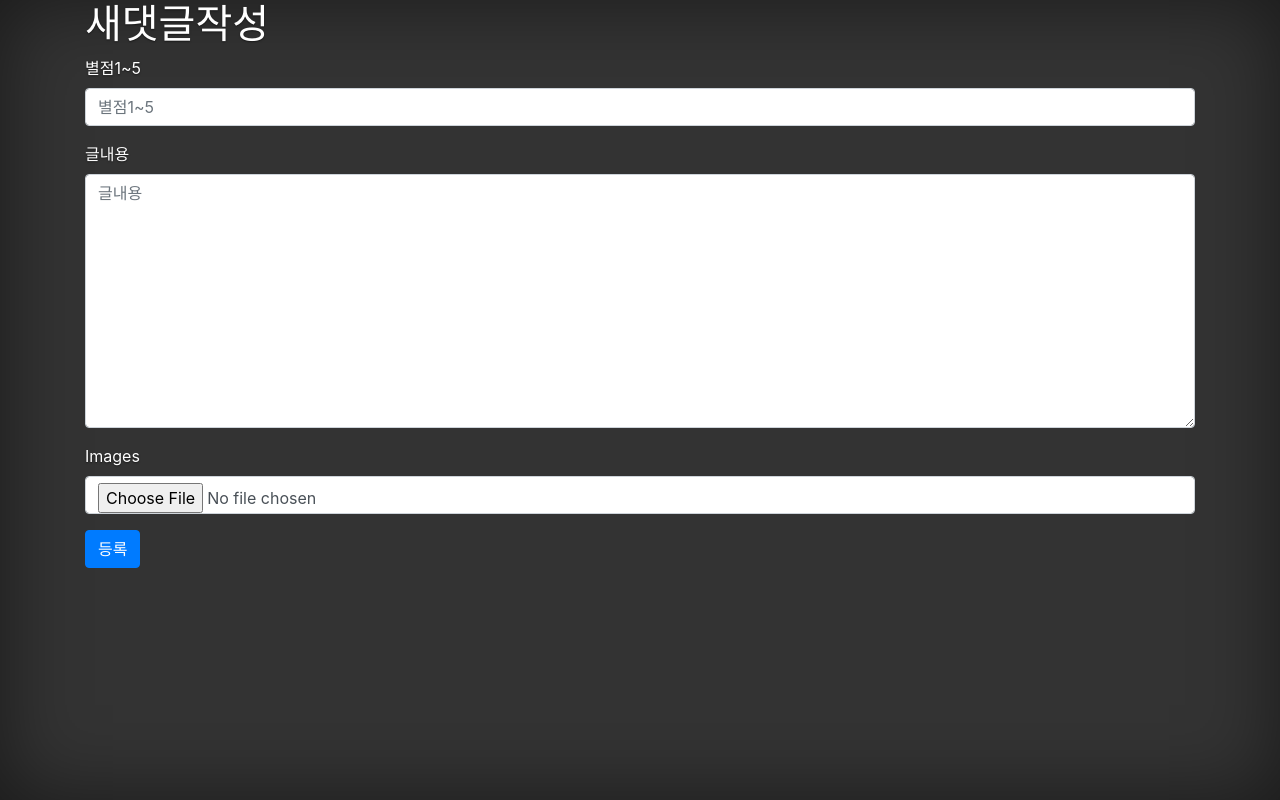
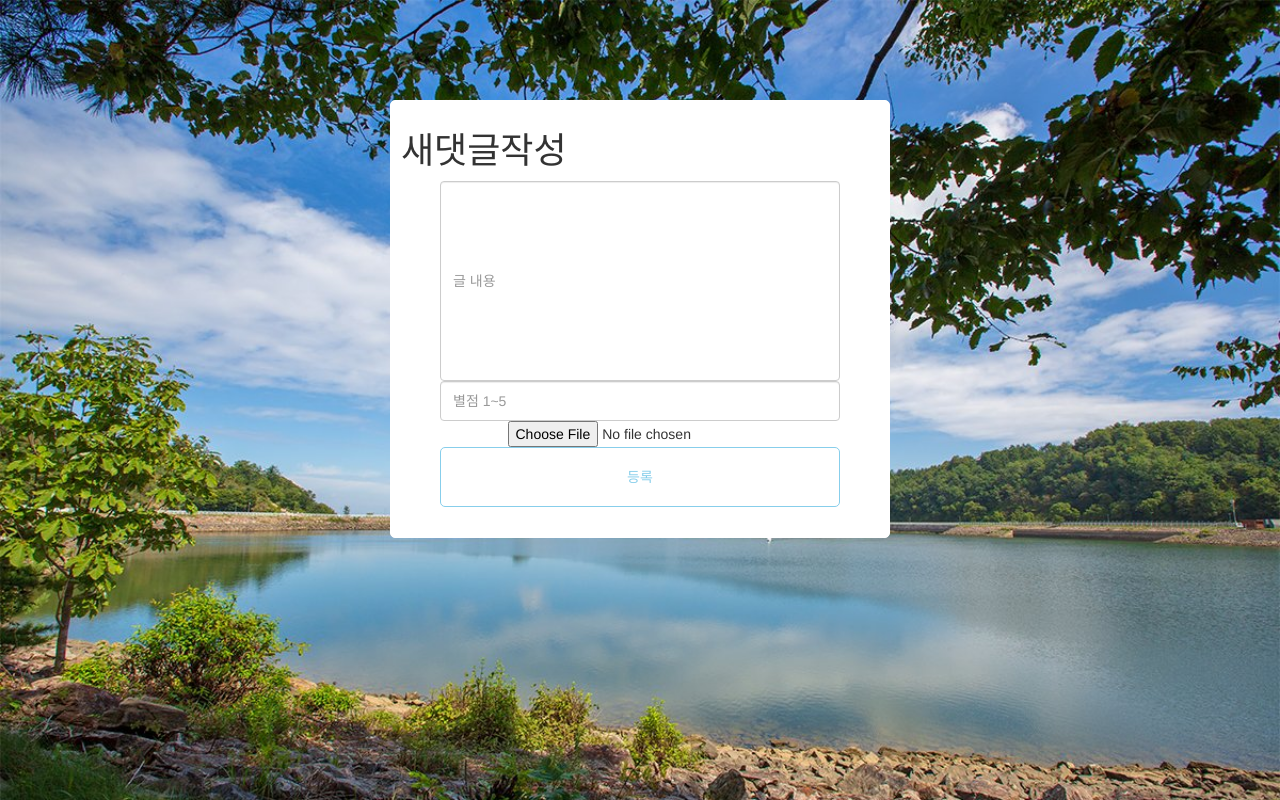
Before and after one commit to efacd/200830_after, a Django app: page /posts/write_post/1 in a window 1280 px wide. Run offline with Django 3.2, Linux system fonts and the light colour scheme; data comes from the database, SQL or seed files in the repository; both versions use the stored data as it was after the commit; some libraries are stand-ins or nearby versions.

Commit message:
commit change write.html hjn

```diff
--- a/posts/templates/write.html
+++ b/posts/templates/write.html
@@ -1,17 +1,97 @@
+<!doctype html>
+<html lang="en">
+  <head>
+    <meta charset="utf-8">
+    <meta name="viewport" content="width=device-width, initial-scale=1, shrink-to-fit=no">
+    <meta name="description" content="">
+    <meta name="author" content="Mark Otto, Jacob Thornton, and Bootstrap contributors">
+    <meta name="generator" content="Jekyll v4.1.1">
+    <title>Signin Template · Bootstrap</title>
+	<link rel="stylesheet" href="https://stackpath.bootstrapcdn.com/bootstrap/4.5.2/css/bootstrap.min.css" integrity="sha384-JcKb8q3iqJ61gNV9KGb8thSsNjpSL0n8PARn9HuZOnIxN0hoP+VmmDGMN5t9UJ0Z" crossorigin="anonymous">
+	<script src="https://stackpath.bootstrapcdn.com/bootstrap/4.5.2/js/bootstrap.min.js" integrity="sha384-B4gt1jrGC7Jh4AgTPSdUtOBvfO8shuf57BaghqFfPlYxofvL8/KUEfYiJOMMV+rV" crossorigin="anonymous"></script>
+	<script src="https://stackpath.bootstrapcdn.com/bootstrap/4.5.2/js/bootstrap.bundle.min.js" integrity="sha384-LtrjvnR4Twt/qOuYxE721u19sVFLVSA4hf/rRt6PrZTmiPltdZcI7q7PXQBYTKyf" crossorigin="anonymous"></script>
+	<!-- 합쳐지고 최소화된 최신 CSS -->
+	<link rel="stylesheet" href="https://maxcdn.bootstrapcdn.com/bootstrap/3.3.2/css/bootstrap.min.css">
+	<!-- 부가적인 테마 -->
+	<link rel="stylesheet" href="https://maxcdn.bootstrapcdn.com/bootstrap/3.3.2/css/bootstrap-theme.min.css">
+	<!-- 합쳐지고 최소화된 최신 자바스크립트 -->
+	<script src="https://maxcdn.bootstrapcdn.com/bootstrap/3.3.2/js/bootstrap.min.js"></script>
 
-{% extends 'base.html' %}
-{% load bootstrap4 %}
-{% block container %}
+	<link rel="canonical" href="https://getbootstrap.com/docs/4.5/examples/sign-in/">
+
+	<meta name="theme-color" content="#563d7c">
 
 
-    <div class="container">
+    <style>
+      .bd-placeholder-img {
+        font-size: 1.125rem;
+        text-anchor: middle;
+        -webkit-user-select: none;
+        -moz-user-select: none;
+        -ms-user-select: none;
+        user-select: none;
+      }
+
+      @media (min-width: 768px) {
+        .bd-placeholder-img-lg {
+          font-size: 3.5rem;
+        }
+      }
+        #my_btn{
+		margin : 0 auto;
+		border-top-right-radius: 5px;
+		border-bottom-right-radius: 5px;
+		border-top-left-radius: 5px;
+		border-bottom-left-radius: 5px;
+		width:400px;
+		height:60px;
+		border: 1px solid skyblue;
+		background-color: rgba(0,0,0,0);
+		color: skyblue;
+		padding: 5px;
+		}
+		.box_go_center{
+		top:50%;
+        left:50%;
+		margin : 0 auto;
+        text-align:center;
+		}
+		.my-box {
+		border-top-right-radius: 5px;
+		border-bottom-right-radius: 5px;
+		border-top-left-radius: 5px;
+		border-bottom-left-radius: 5px;
+		width:500px;
+		margin : 0 auto;
+		border:1px solid;
+		border-color: white;
+		padding:10px;
+		background-color: white;
+		line-color: white;
+		}
+    </style>
+  </head>
+
+
+
+<body style="background-image:url('/static/img/writebackground.jpg'); background-size:cover">
+    <div style="height:100px"></div>
+    <div class="my-box">
         <h1>새댓글작성</h1>
         <form method="post" enctype="multipart/form-data" novalidate>
             {% csrf_token %}
-            {% bootstrap_form post_form %}
-            <button type="submit" class="btn btn-primary">등록</button>
+            <input type="text"  name="contents" id="contents" class="form-control" placeholder="글 내용"
+                   value="{{ form.contents.value|default_if_none:'' }}" style="width:400px; height:200px; margin : 0 auto;">
+            <input type="number" name="starpoint" id="starpoint" class="form-control" placeholder="별점 1~5"
+                   value="{{ form.starpoint.value|default_if_none:'' }}" style="width:400px; height:40px; margin : 0 auto;" min="1" max="5">
+            <input type="file" name="images" id="images" accept="image/*" style="margin : 0 auto;"
+                   value="{{ form.images.value|default_if_none:'' }}">
+            <div class="box_go_center">
+                <button  name=my_btn" id="my_btn" type="submit">등록</button>
+            </div>
+            <div style="height:20px"></div>
         </form>
     </div>
+</body>
 
-
-{% endblock %}
+</html>
```
Also changed, not shown: db.sqlite3, media/images/writebackground.jpg (added), media/images/캡처.PNG (added), media/images/캡처_UAmbyj5.PNG (added), media/images/캡처_YyoEF4d.PNG (added), static/img/writebackground.jpg (added).
